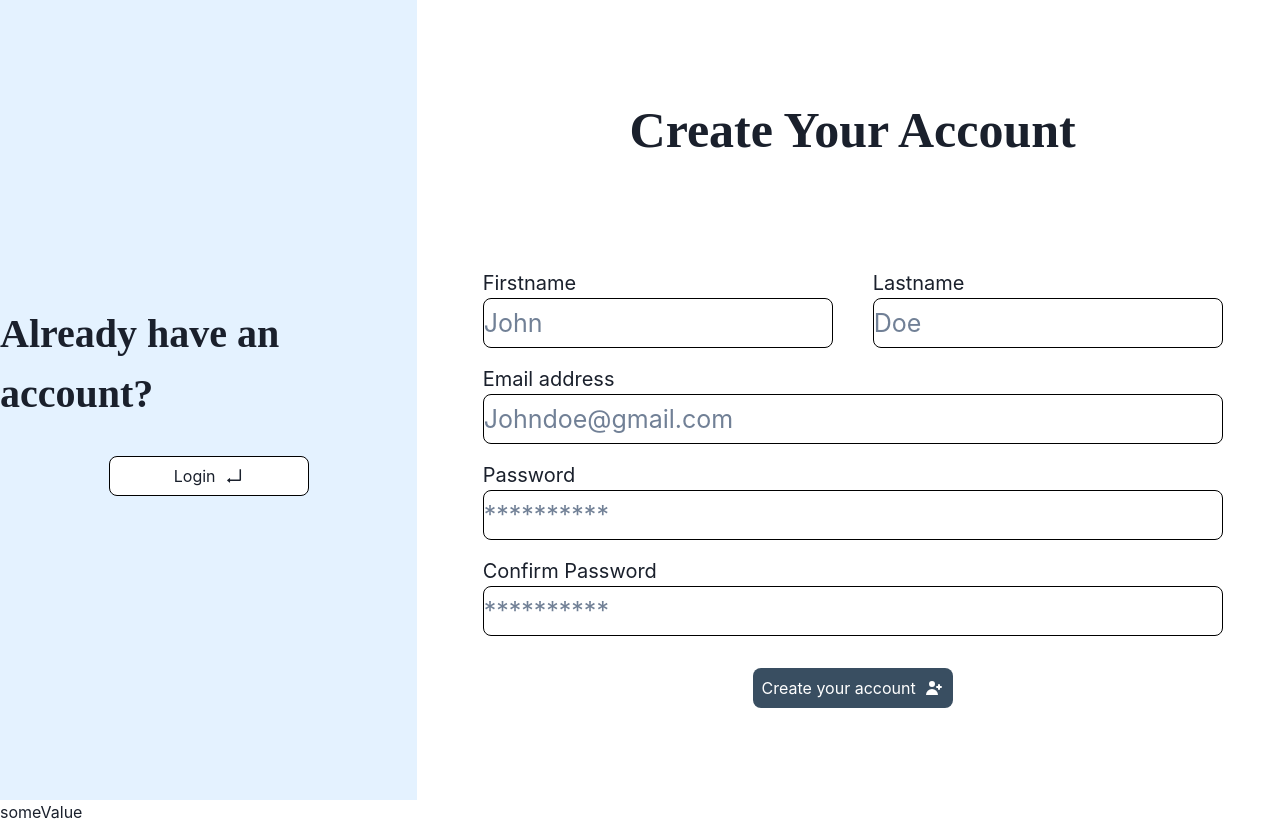
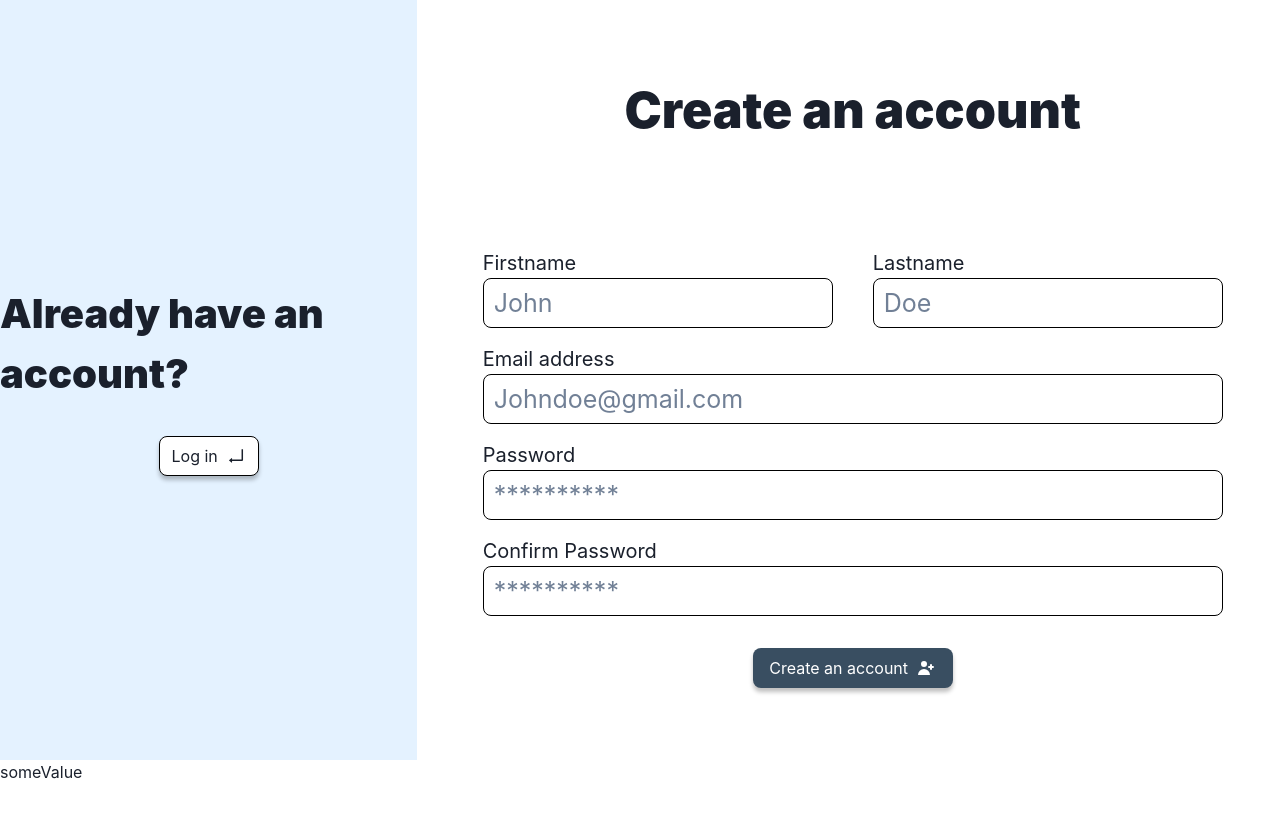
Before and after one commit to WildCodeSchool/2022-09-Orleans-CDA-Projet-KaraoCar, a React (Vite) app in the folder apps/frontend/web/: page /signup in a window 1280 px wide. After the commit the page ends 800 px from the top, so only its background shows below. Built offline with nearby package versions, Linux system fonts and the light colour scheme; no server answers.

Commit message:
Fix(frontend): Fixed style to suit the figma and removed unneeded styles that exist in theme

```diff
--- a/apps/frontend/web/src/App.tsx
+++ b/apps/frontend/web/src/App.tsx
@@ -10,16 +10,7 @@ function App() {
 
   useEffect(() => {
     const abortController = new AbortController();
-    const go = async () => {
-      try {
-        const response = await fetch(`/api/some-route`, {
-          signal: abortController.signal,
-        });
-        const data = await response.json();
-        setSomeData(data);
-      } catch (error) {
-      }
-    };
+    const go = async () => {};
 
     go();
 
--- a/apps/frontend/web/src/pages/Login.tsx
+++ b/apps/frontend/web/src/pages/Login.tsx
@@ -9,7 +9,6 @@ import {
   Stack,
   Text,
   Link,
-  Icon,
   Box,
   Img,
 } from '@chakra-ui/react';
@@ -37,7 +36,7 @@ const Login = () => {
         if (data.token) {
           localStorage.setItem('token', data.token);
           console.log('SUCCESS');
-          // TODO: redirection to another page
+          window.location.href = '/';
         } else {
           console.log('ERROR');
           // on fail
@@ -46,14 +45,13 @@ const Login = () => {
       });
   };
   return (
-    <Stack minH={'100vh'} direction={{ base: 'column', md: 'row' }}>
+    <Stack  minH={'95vh'} direction={{ base: 'column', md: 'row' }}>
       <Flex p={10} flex={2} align={'center'} justify={'center'}>
         <Stack spacing={20} w={'full'} maxW={'md'}>
           <Heading
             fontSize={'50px'}
             marginBottom={'5rem'}
             alignSelf={'center'}
-            fontFamily={'Lexend Deca'}
             fontWeight={900}
           >
             Log in to your account
@@ -62,6 +60,7 @@ const Login = () => {
             <FormControl>
               <FormLabel fontSize={'20px'}>Email</FormLabel>
               <Input
+              paddingLeft={'10px'}
                 rounded={'8px'}
                 border={'1px solid #000000'}
                 backgroundColor={'#fff'}
@@ -72,11 +71,13 @@ const Login = () => {
                 type="email"
                 value={email}
                 onChange={(event) => setEmail(event.target.value)}
+                placeholder={'johndoe@gmail.com'}
               />
               <FormLabel fontSize={'20px'} marginTop={'1rem'}>
                 Password
               </FormLabel>
               <Input
+              paddingLeft={'10px'}
                 rounded={'8px'}
                 border={'1px solid #000000'}
                 height={'50px'}
@@ -85,6 +86,7 @@ const Login = () => {
                 type="password"
                 value={password}
                 onChange={(event) => setPassword(event.target.value)}
+                placeholder={'**********'}
               />
               <Stack spacing={6}>
                 <Button
@@ -92,7 +94,7 @@ const Login = () => {
                   rightIcon={<AiOutlineEnter size={'20px'} />}
                   marginTop={'2rem'}
                   height={'45px'}
-                  width={'170px'}
+                  width={'120px'}
                   rounded={'8px'}
                   type="submit"
                   backgroundColor={'#394E61'}
@@ -100,6 +102,7 @@ const Login = () => {
                   textColor={'#fff'}
                   variant="solid"
                   alignSelf={'center'}
+                  boxShadow="0 4px 4px rgba(0, 0, 0, 0.25)"
                 >
                   Login
                 </Button>
@@ -126,7 +129,6 @@ const Login = () => {
         <Heading
           fontSize={'40px'}
           alignSelf={'center'}
-          fontFamily={'Lexend Deca'}
           fontWeight={900}
         >
           New Here?
@@ -143,11 +145,12 @@ const Login = () => {
             _hover={{ backgroundColor: '#394E61', textColor: 'white' }}
             marginTop={'2rem'}
             height={'40px'}
-            width={'200px'}
+            width={'120px'}
             rounded={'8px'}
             type="submit"
             variant="solid"
             alignSelf={'center'}
+            boxShadow="0 4px 4px rgba(0, 0, 0, 0.25)"
           >
             Sign Up
           </Button>
--- a/apps/frontend/web/src/pages/SignUp.tsx
+++ b/apps/frontend/web/src/pages/SignUp.tsx
@@ -45,7 +45,7 @@ function SignupForm() {
         return response.json();
       })
       .then((data) => {
-        // go to page
+        window.location.href = '/';
       })
       .catch((error) => {
         setError(error.message);
@@ -53,7 +53,7 @@ function SignupForm() {
   };
 
   return (
-    <Stack minH={'100vh'} direction={{ base: 'column', md: 'row' }}>
+    <Stack minH={'95vh'} direction={{ base: 'column', md: 'row' }}>
       <Flex
         flex={1}
         direction={'column'}
@@ -64,7 +64,6 @@ function SignupForm() {
         <Heading
           fontSize={'40px'}
           alignSelf={'center'}
-          fontFamily={'Lexend Deca'}
           fontWeight={900}
         >
           Already have an account?
@@ -78,13 +77,14 @@ function SignupForm() {
             _hover={{ backgroundColor: '#394E61', textColor: 'white' }}
             marginTop={'2rem'}
             height={'40px'}
-            width={'200px'}
+            width={'100px'}
             rounded={'8px'}
             type="submit"
             variant="solid"
             alignSelf={'center'}
+            boxShadow="0 4px 4px rgba(0, 0, 0, 0.25)"
           >
-            Login
+            Log in
           </Button>
         </Link>
       </Flex>
@@ -94,16 +94,16 @@ function SignupForm() {
             fontSize={'50px'}
             marginBottom={'5rem'}
             alignSelf={'center'}
-            fontFamily={'Lexend Deca'}
             fontWeight={900}
           >
-            Create Your Account
+            Create an account
           </Heading>
           <form onSubmit={handleSubmit}>
             <Grid templateColumns="1fr 1fr" gap={40}>
               <FormControl>
                 <FormLabel fontSize={'20px'}>Firstname</FormLabel>
                 <Input
+                  paddingLeft={'10px'}
                   rounded={'8px'}
                   border={'1px solid #000000'}
                   backgroundColor={'#fff'}
@@ -119,6 +119,7 @@ function SignupForm() {
               <FormControl>
                 <FormLabel fontSize={'20px'}>Lastname</FormLabel>
                 <Input
+                  paddingLeft={'10px'}
                   rounded={'8px'}
                   border={'1px solid #000000'}
                   backgroundColor={'#fff'}
@@ -137,6 +138,7 @@ function SignupForm() {
                 Email address
               </FormLabel>
               <Input
+                paddingLeft={'10px'}
                 rounded={'8px'}
                 border={'1px solid #000000'}
                 backgroundColor={'#fff'}
@@ -148,12 +150,11 @@ function SignupForm() {
                 onChange={(event) => setEmail(event.target.value)}
                 placeholder={'Johndoe@gmail.com'}
               />
-            </FormControl>
-            <FormControl>
               <FormLabel fontSize={'20px'} marginTop={'1rem'}>
                 Password
               </FormLabel>
               <Input
+                paddingLeft={'10px'}
                 rounded={'8px'}
                 border={'1px solid #000000'}
                 height={'50px'}
@@ -163,12 +164,11 @@ function SignupForm() {
                 onChange={(event) => setPassword(event.target.value)}
                 placeholder={'**********'}
               />
-            </FormControl>
-            <FormControl>
               <FormLabel fontSize={'20px'} marginTop={'1rem'}>
                 Confirm Password
               </FormLabel>
               <Input
+                paddingLeft={'10px'}
                 rounded={'8px'}
                 border={'1px solid #000000'}
                 backgroundColor={'#fff'}
@@ -195,8 +195,9 @@ function SignupForm() {
                 textColor={'#fff'}
                 variant="solid"
                 alignSelf={'center'}
+                boxShadow="0 4px 4px rgba(0, 0, 0, 0.25)"
               >
-                Create your account
+                Create an account
               </Button>
             </Stack>
           </form>
```
